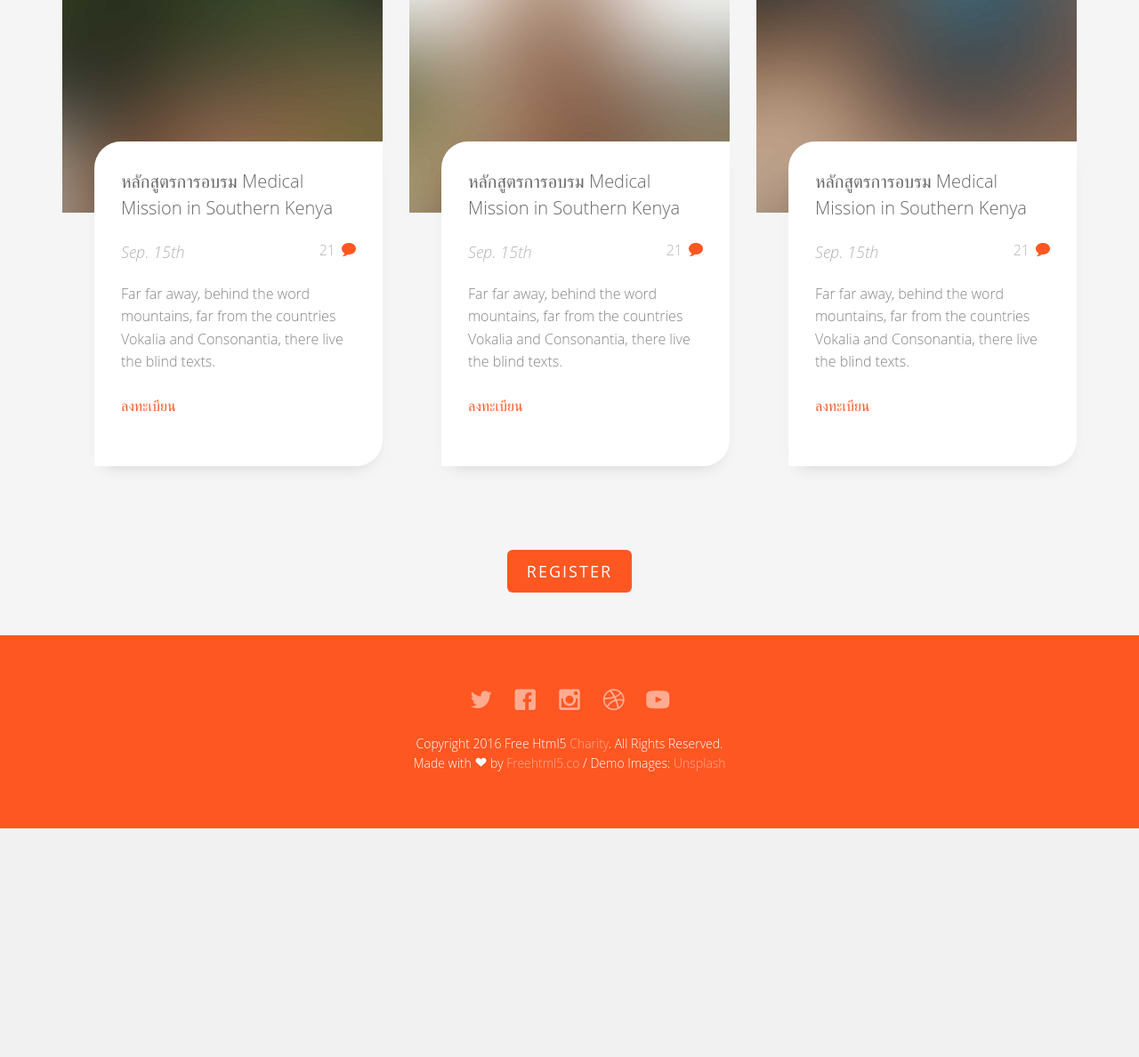
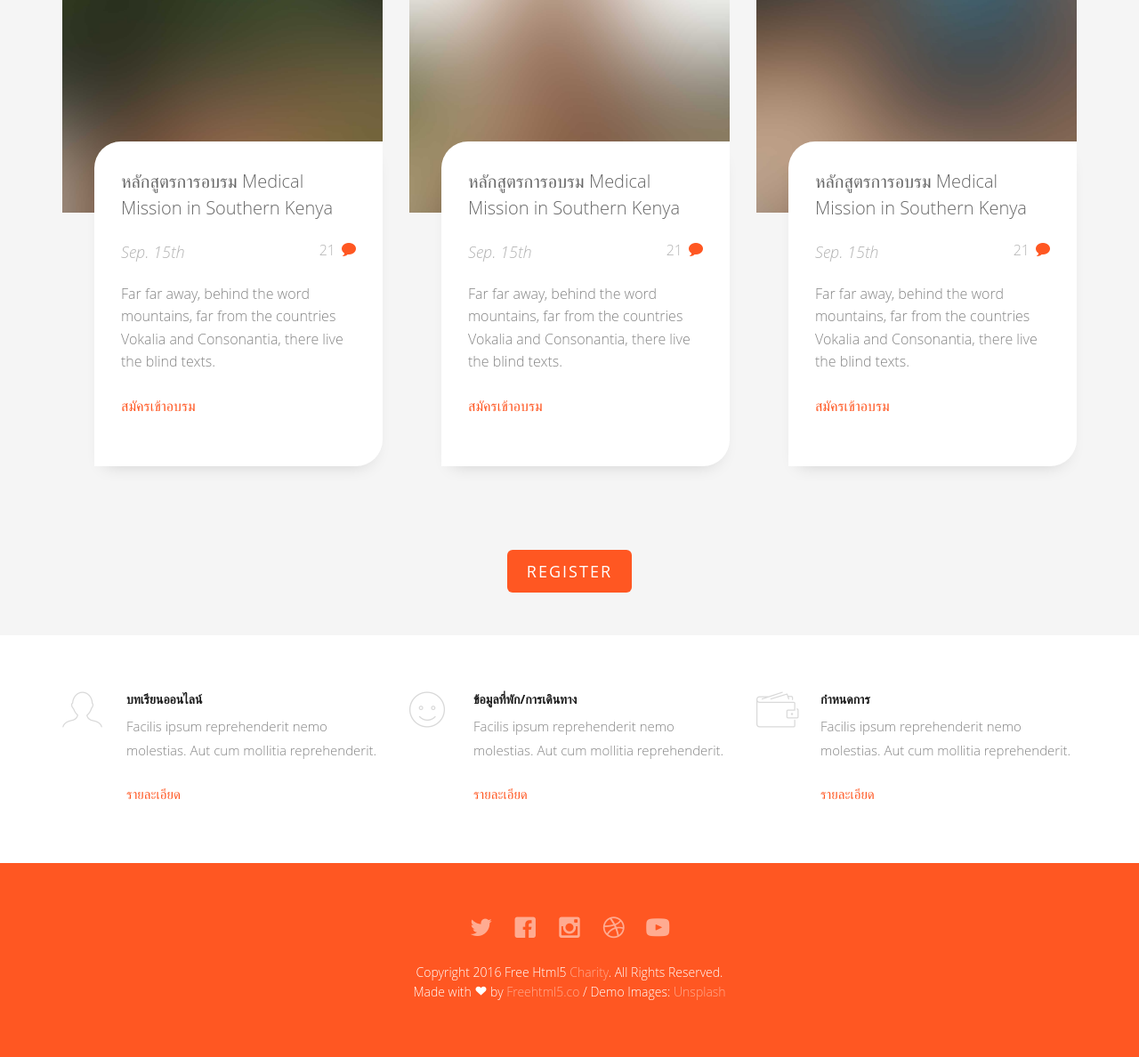
Before and after one commit to b5371884/TACE-WebDevelopment, a PHP site: page / in a window 1280 px wide. Shown: the part 448-1636 px from the top of the page at 89% size. Before the commit the page ends 1379 px from the top, so only its background shows below. Run offline with PHP 8.4, Linux system fonts and the light colour scheme; some web fonts are replaced.

Commit message:
Commit Index Dashboard

```diff
--- a/index.php
+++ b/index.php
@@ -50,6 +50,9 @@
 
 			<!-- Put Each Section Here -->
 
+
+		</div>
+
 			<div id="fh5co-blog-section" class="fh5co-section-gray">
 				<div class="container">
 					<div class="row">
@@ -70,7 +73,7 @@
 										<span class="posted_by">Sep. 15th</span>
 										<span class="comment"><a href="">21<i class="icon-bubble2"></i></a></span>
 										<p>Far far away, behind the word mountains, far from the countries Vokalia and Consonantia, there live the blind texts.</p>
-										<p><a href="#">ลงทะเบียน</a></p>
+										<p><a href="#">สมัครเข้าอบรม</a></p>
 									</div>
 								</div>
 							</div>
@@ -84,7 +87,7 @@
 										<span class="posted_by">Sep. 15th</span>
 										<span class="comment"><a href="">21<i class="icon-bubble2"></i></a></span>
 										<p>Far far away, behind the word mountains, far from the countries Vokalia and Consonantia, there live the blind texts.</p>
-										<p><a href="#">ลงทะเบียน</a></p>
+										<p><a href="#">สมัครเข้าอบรม</a></p>
 									</div>
 								</div>
 							</div>
@@ -99,7 +102,7 @@
 										<span class="posted_by">Sep. 15th</span>
 										<span class="comment"><a href="">21<i class="icon-bubble2"></i></a></span>
 										<p>Far far away, behind the word mountains, far from the countries Vokalia and Consonantia, there live the blind texts.</p>
-										<p><a href="#">ลงทะเบียน</a></p>
+										<p><a href="#">สมัครเข้าอบรม</a></p>
 									</div>
 								</div>
 							</div>
@@ -116,6 +119,52 @@
 				</div>
 			</div>
 
+            <div id="fh5co-features">
+			<div class="container">
+				<div class="row">
+					<div class="col-md-4">
+
+						<div class="feature-left">
+							<span class="icon">
+								<i class="icon-profile-male"></i>
+							</span>
+							<div class="feature-copy">
+								<h3>บทเรียนออนไลน์</h3>
+								<p>Facilis ipsum reprehenderit nemo molestias. Aut cum mollitia reprehenderit.</p>
+								<p><a href="#">รายละเอียด</a></p>
+							</div>
+						</div>
+
+					</div>
+
+					<div class="col-md-4">
+						<div class="feature-left">
+							<span class="icon">
+								<i class="icon-happy"></i>
+							</span>
+							<div class="feature-copy">
+								<h3>ข้อมูลที่พัก/การเดินทาง</h3>
+								<p>Facilis ipsum reprehenderit nemo molestias. Aut cum mollitia reprehenderit.</p>
+								<p><a href="#">รายละเอียด</a></p>
+							</div>
+						</div>
+
+					</div>
+					<div class="col-md-4">
+						<div class="feature-left">
+							<span class="icon">
+								<i class="icon-wallet"></i>
+							</span>
+							<div class="feature-copy">
+								<h3>กำหนดการ</h3>
+								<p>Facilis ipsum reprehenderit nemo molestias. Aut cum mollitia reprehenderit.</p>
+								<p><a href="#">รายละเอียด</a></p>
+							</div>
+						</div>
+					</div>
+				</div>
+			</div>
+		</div>
 
 
 			<!-- Put Each Section Here -->
@@ -123,6 +172,8 @@
 			<?php /* footer_ui */include "views/footer_ui.php";?>
 
 		</div>
+
+
 		<!-- END fh5co-page -->
 	</div>
 	<!-- END fh5co-wrapper -->
@@ -130,22 +181,6 @@
     <?php /* footer */include "views/footer.php";?>
 
 
-    <div class="modal fade" id="login-modal" tabindex="-1" role="dialog" aria-labelledby="myModalLabel" aria-hidden="true" style="display: none;">
-        <div class="modal-dialog">
-            <div class="loginmodal-container">
-                <h1>Login to Your Account</h1><br>
-                <form>
-                <input type="text" name="user" placeholder="Username">
-                <input type="password" name="pass" placeholder="Password">
-                <input type="submit" name="login" class="login loginmodal-submit" value="Login">
-                </form>
-                <div class="login-help">
-                <a href="#">Register</a> - <a href="#">Forgot Password</a>
-                </div>
-            </div>
-        </div>
-    </div>
-
 </body>
 
 
--- a/views/header_nav.php
+++ b/views/header_nav.php
@@ -28,6 +28,11 @@
                     <li class="active">
                         <a href="index.html">Home</a>
                     </li>
+
+                    <!-- <li class="active">
+                        <a href="#">ข้อมูลที่พัก/การเดินทาง</a>
+                    </li> -->
+
                     <!-- <li>
                         <a href="#" class="fh5co-sub-ddown">Get Involved</a>
                         <ul class="fh5co-sub-menu">
```
